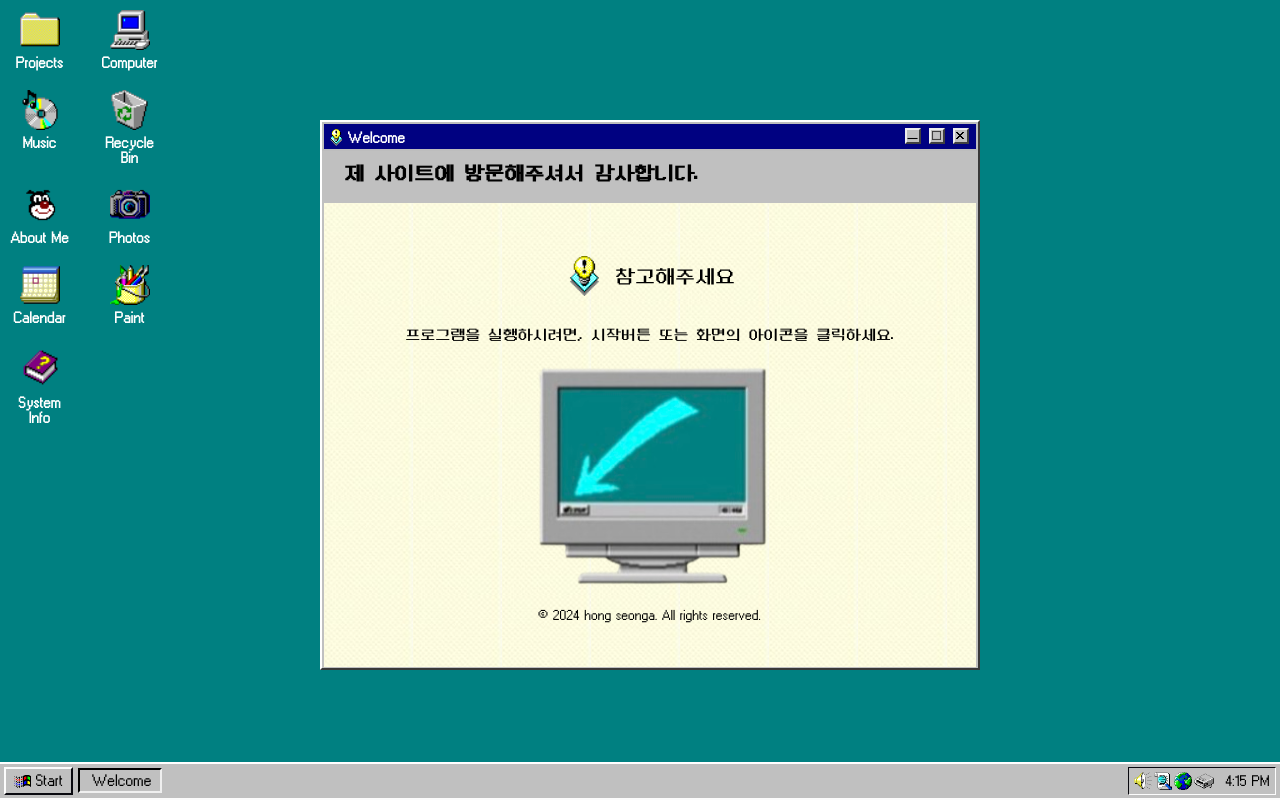
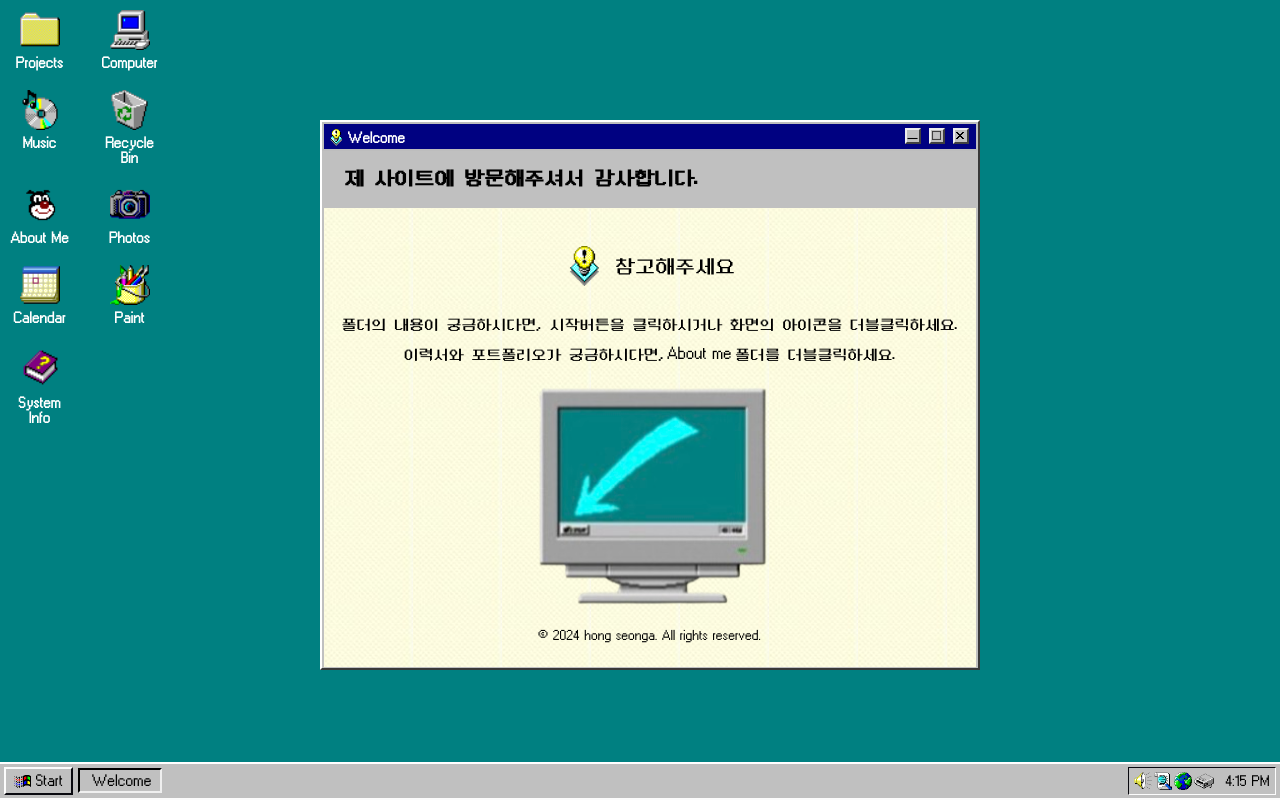
Before and after one commit to Miaash/My-Personal-Website, a Next.js app: page /main in a window 1280 px wide. Built offline with nearby package versions, Linux system fonts and the light colour scheme.

Commit message:
[update] 웰컴윈도우 멘트 수정

```diff
--- a/src/components/window/SystemInfoWindow.tsx
+++ b/src/components/window/SystemInfoWindow.tsx
@@ -265,7 +265,7 @@ export default function SystemInfoWindow({
                             <span className="text-[10px]">:</span>
                           </p>
                           <p className="px-[20px] text-[10px]">
-                            Version 0.3 will be released on 2024/09/30.
+                            Version 0.3 will be released on October 31, 2024
                           </p>
                           <p className="relative px-[20px] text-[10px]">
                             Thank you
--- a/src/components/window/WelcomeWindow.tsx
+++ b/src/components/window/WelcomeWindow.tsx
@@ -110,7 +110,7 @@ export default function WelcomeWindow({
         {/* widowcontents */}
         <div className="card-body info">
           <div className="w-full" style={{ height: `calc(100% - 38px)` }}>
-            <div className="pl-[20px] text-[20px]">
+            <div className="pl-[20px] pt-[5px] text-[20px]">
               제 사이트에 방문해주셔서 감사합니다.
               {/* Welcome to My Website. */}
               {/* <span className="text-gray-100">2024</span> */}
@@ -127,8 +127,17 @@ export default function WelcomeWindow({
                   <p className="text-[15px]">
                     {/* To open a program, you just click the Start button, and then click
               the program&apos;s icon.  */}
-                    프로그램을 실행하시려면, 시작버튼 또는 화면의 아이콘을
-                    클릭하세요.
+                    폴더의 내용이 궁금하시다면, 시작버튼을 클릭하시거나 화면의
+                    아이콘을 더블클릭하세요.
+                  </p>
+                  <p className="text-[15px]">
+                    {/* To open a program, you just click the Start button, and then click
+              the program&apos;s icon.  */}
+                    이력서와 포트폴리오가 궁금하시다면,
+                    <span className="px-[3px] text-[11px] font-medium">
+                      About me
+                    </span>
+                    폴더를 더블클릭하세요.
                   </p>
                   <span className="w95-img-computer inline-block"></span>
                   <p className="py-[10px] text-[9px]">
```
